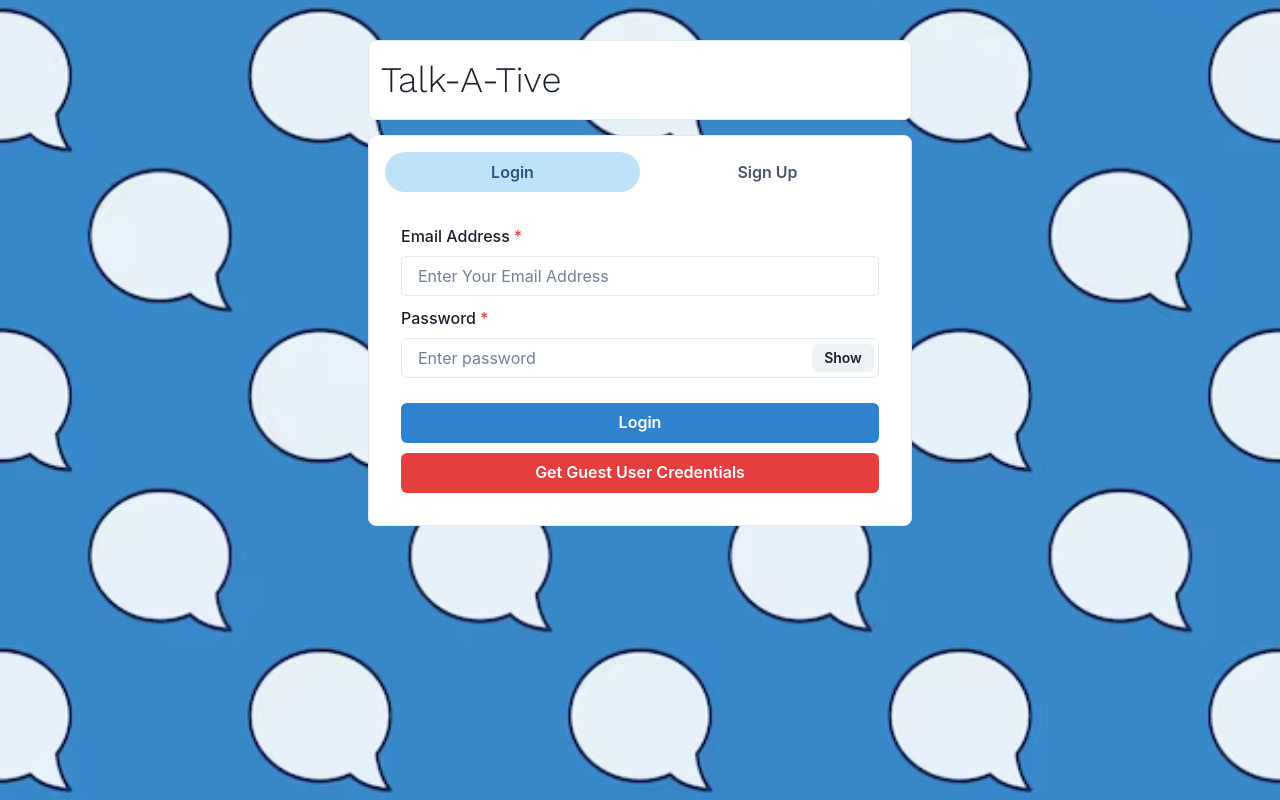
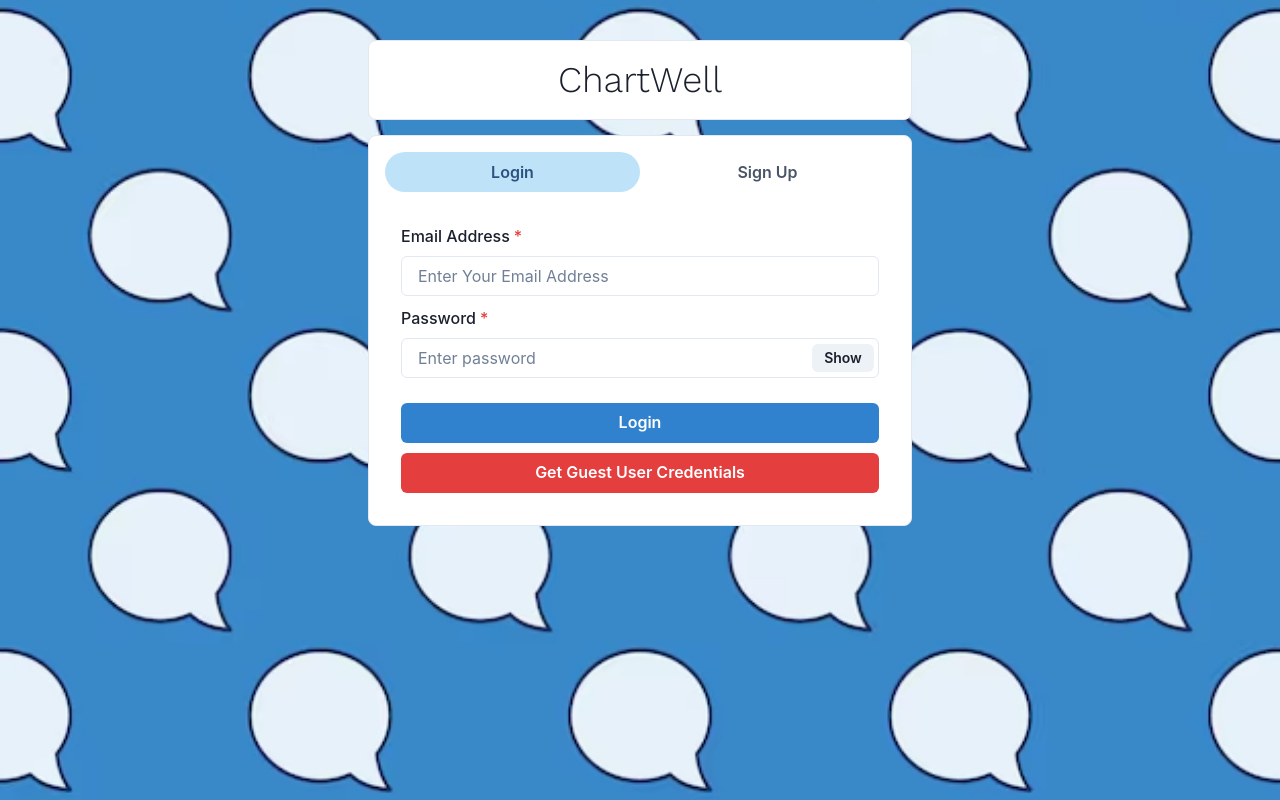
Before and after one commit to Gursimran07316/ChatPulse, a React (Create React App) app in the folder frontend/: page / in a window 1280 px wide. Built offline with nearby package versions, Linux system fonts and the light colour scheme.

Commit message:
Bug fixes

```diff
--- a/frontend/src/Screens/HomeScreen.js
+++ b/frontend/src/Screens/HomeScreen.js
@@ -35,8 +35,8 @@
         borderRadius="lg"
         borderWidth="1px"
       >
-        <Text fontSize="4xl" fontFamily="Work sans">
-          Talk-A-Tive
+        <Text fontSize="4xl" fontFamily="Work sans" textAlign={'center'}>
+          ChartWell
         </Text>
       </Box>
       <Box bg="white" w="100%" p={4} borderRadius="lg" borderWidth="1px">
```
Also changed, not shown: 1 other file (tests, documents, lock files or other folders).
